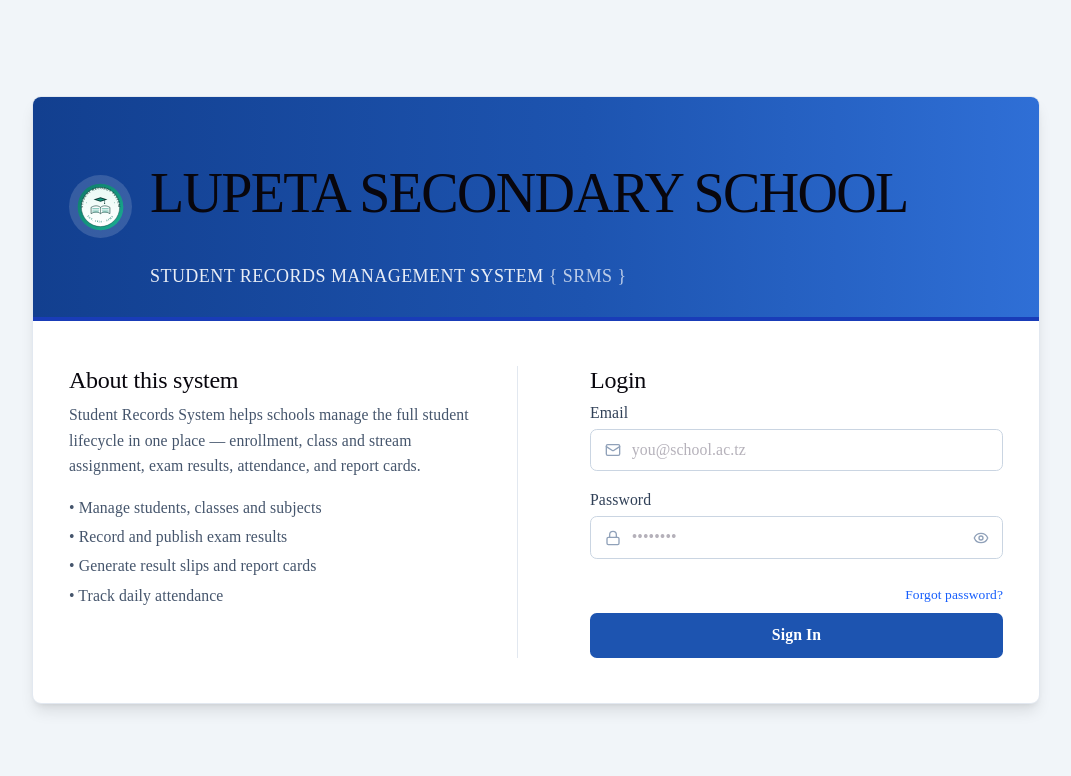
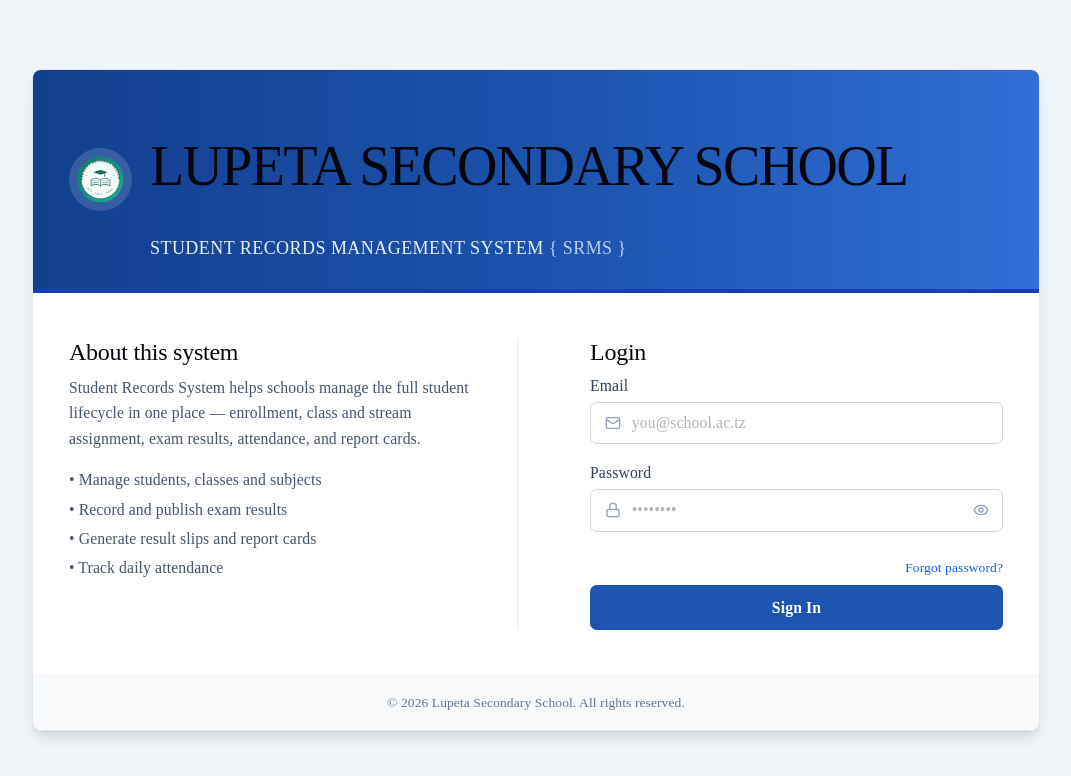
Before and after one commit to MSAKWA-officer/lupeta-system, a React (Vite) app in the folder lupeta-frontend/: page /login in a window 1280 px wide. Shown: the top 776 px of the page, without its empty margins (104-1175 px from the left). Built offline with nearby package versions, Linux system fonts and the light colour scheme; no server answers.

Commit message:
fix login page

```diff
--- a/lupeta-frontend/src/pages/Login.jsx
+++ b/lupeta-frontend/src/pages/Login.jsx
@@ -123,6 +123,13 @@ export default function Login() {
             </form>
           </div>
         </div>
+
+        {/* Footer — quiet attribution line at the bottom of the card, below
+            the login form. Year is computed automatically so it's never
+            stale. */}
+        <div className="border-t border-slate-100 bg-slate-50 px-8 py-4 text-center text-xs text-slate-500">
+          © {new Date().getFullYear()} Lupeta Secondary School. All rights reserved.
+        </div>
       </div>
     </div>
   );
```
